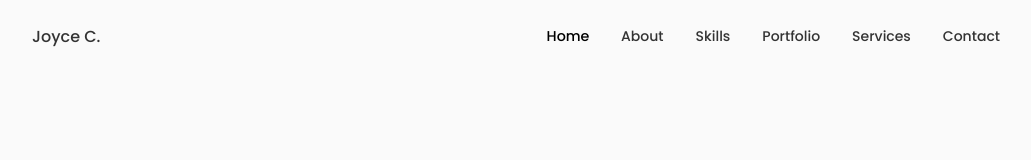
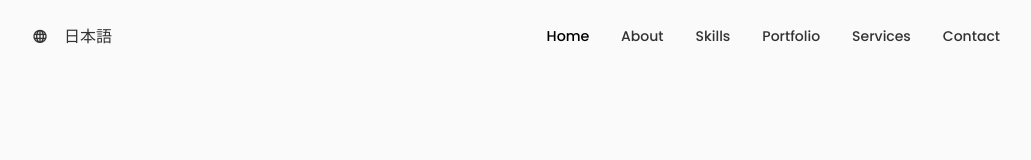
Before and after one commit to joycehwchan/portfolio, a React (Create React App) app: page / in a window 1280 px wide. Shown: the top 160 px of the page, without its empty margins (124-1155 px from the left). Built offline with nearby package versions, Linux system fonts and the light colour scheme.

Commit message:
add link to JP portfolio

```diff
--- a/src/compoents/header/Header.jsx
+++ b/src/compoents/header/Header.jsx
@@ -18,8 +18,8 @@ const Header = () => {
     return (
         <header className="header">
             <nav className="nav container">
-                <a href="index.html" className="nav__logo">
-                    Joyce C.
+                <a href="https://joycehwchan.github.io/jpーportfolio/" className="nav__logo">
+                    <i class="uil uil-globe"></i>　日本語
                 </a>
 
                 <div className={Toggle ? "nav__menu show-menu" : "nav__menu"}>
```
